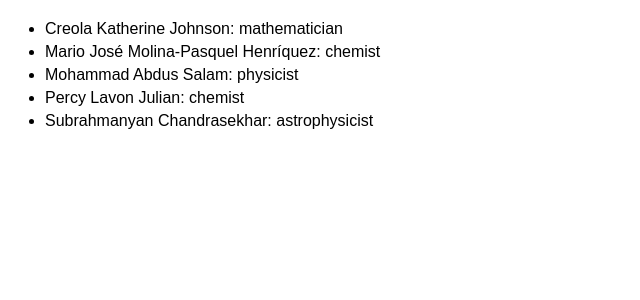
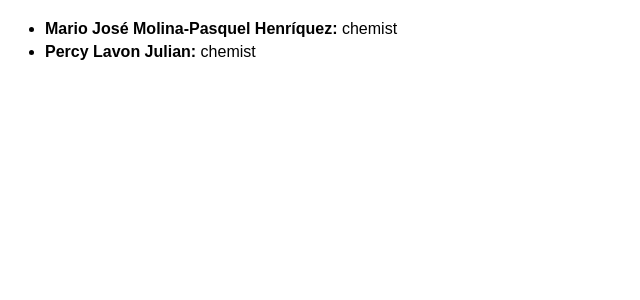
Before and after one commit to mich-deg/learn-react, a React (Vite) app: page / in a window 1280 px wide. Shown: the top 300 px of the page, without its empty margins (0-640 px from the left). Built offline with nearby package versions, Linux system fonts and the light colour scheme.

Commit message:
rendering lists

```diff
--- a/src/App.jsx
+++ b/src/App.jsx
@@ -1,15 +1,33 @@
 import React from "react";
 
-const people = [
-  'Creola Katherine Johnson: mathematician',
-  'Mario José Molina-Pasquel Henríquez: chemist',
-  'Mohammad Abdus Salam: physicist',
-  'Percy Lavon Julian: chemist',
-  'Subrahmanyan Chandrasekhar: astrophysicist'
-];
+const people = [{
+  id: 0,
+  name: 'Creola Katherine Johnson',
+  profession: 'mathematician',
+}, {
+  id: 1,
+  name: 'Mario José Molina-Pasquel Henríquez',
+  profession: 'chemist',
+}, {
+  id: 2,
+  name: 'Mohammad Abdus Salam',
+  profession: 'physicist',
+}, {
+  name: 'Percy Lavon Julian',
+  profession: 'chemist',
+}, {
+  name: 'Subrahmanyan Chandrasekhar',
+  profession: 'astrophysicist',
+}];
 
 const List = () => {
-  const listItems = people.map(person => <li>{person}</li>)
+  const chemists = people.filter(person =>
+    person.profession === 'chemist'
+  );
+  const listItems = chemists.map(person => <li key={person.id}>
+    <b>{person.name}:</b>
+       {' ' + person.profession + ' '}
+  </li>)
   return <ul>{listItems}</ul>
 
 }
```
